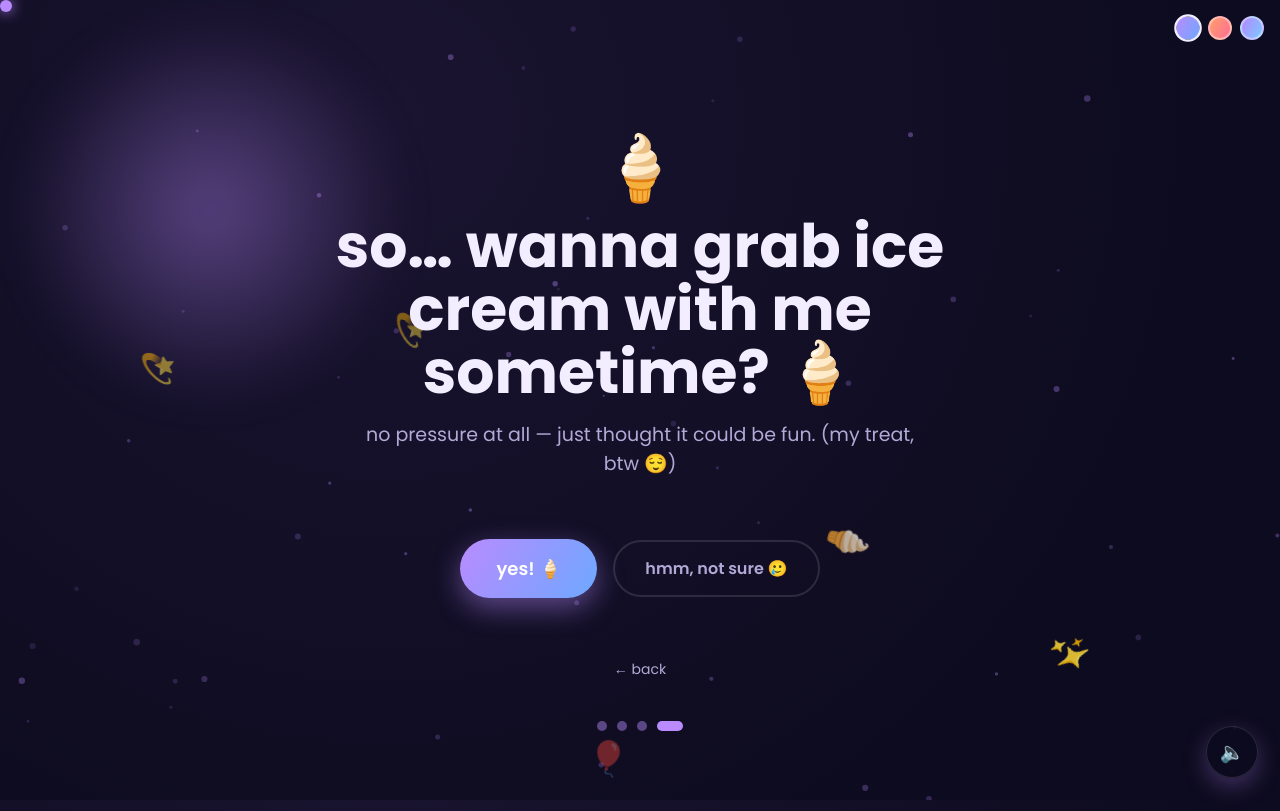
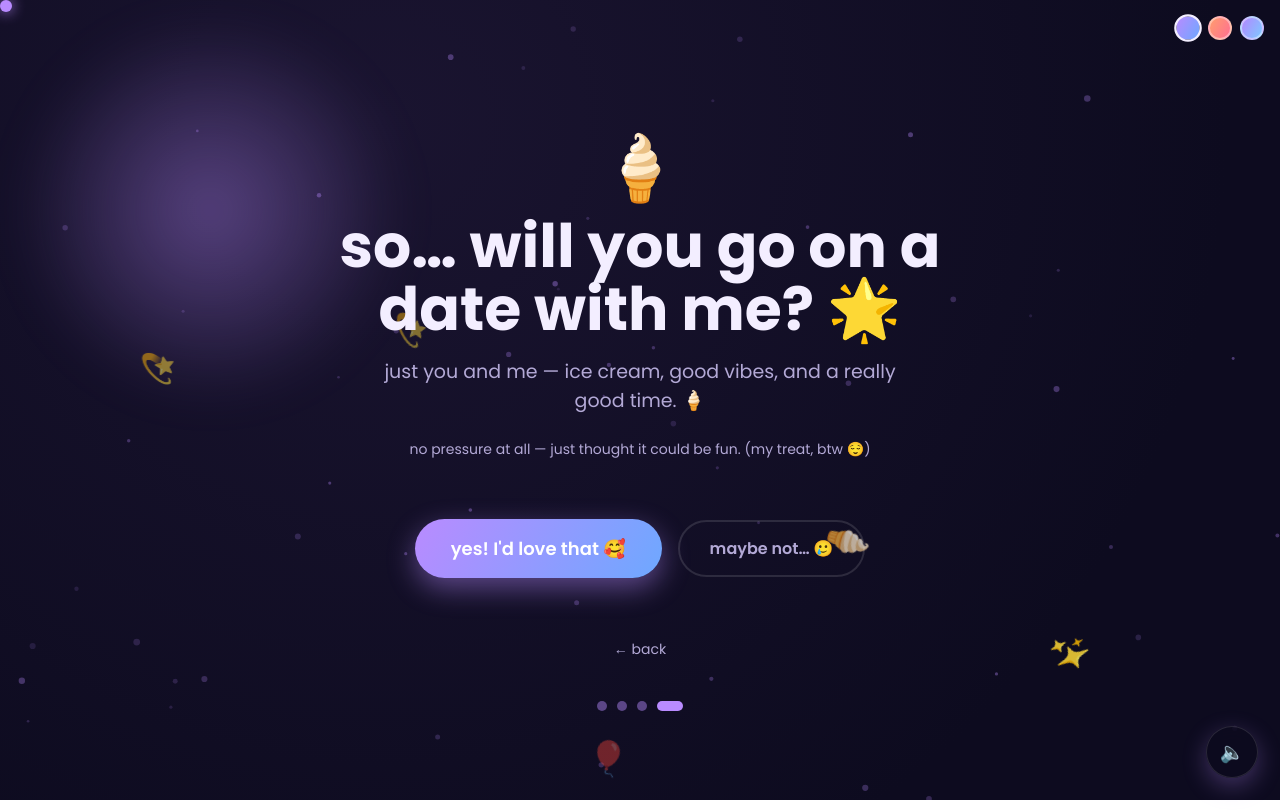
Before and after one commit to ktg17/for-you, a React (Vite) app: page /ask in a window 1280 px wide. Built offline with nearby package versions, Linux system fonts and the light colour scheme.

Commit message:
update src/pages/Ask.jsx

```diff
--- a/src/pages/Ask.jsx
+++ b/src/pages/Ask.jsx
@@ -7,16 +7,15 @@ import { config } from '../config.js'
 
 const NUDGES = ['you sure? 🥺', 'pretty please 🍦', 'ice cream though…', 'one chance? 👉👈', 'okay last try 🙈']
 
-// Page 4 · the ask
 export default function Ask() {
-  const [stage, setStage] = useState('asking') // asking | picking | done
+  const [stage, setStage] = useState('asking')
   const [sel, setSel] = useState({ ready: false })
   const [noIdx, setNoIdx] = useState(-1)
   const [noPos, setNoPos] = useState({ x: 0, y: 0 })
   const [sending, setSending] = useState(false)
 
   const dodge = () => {
-    setNoIdx((i) => Math.min(i + 1, NUDGES.length - 1))
+    setNoIdx(i => Math.min(i + 1, NUDGES.length - 1))
     setNoPos({ x: (Math.random() - 0.5) * 240, y: (Math.random() - 0.5) * 120 })
   }
 
@@ -30,9 +29,7 @@ export default function Ask() {
       time: sel.time12,
       submittedAt: new Date().toISOString(),
     }
-    // keep a local copy so nothing is lost
     localStorage.setItem('icecream-rsvp', JSON.stringify(payload))
-    // email the answer to me via Web3Forms
     try {
       await fetch('https://api.web3forms.com/submit', {
         method: 'POST',
@@ -47,7 +44,7 @@ export default function Ask() {
           'Submitted at': payload.submittedAt,
         }),
       })
-    } catch { /* if the email service is unreachable, the localStorage copy remains */ }
+    } catch {}
     burstHearts()
     setStage('done')
     setSending(false)
@@ -60,14 +57,21 @@ export default function Ask() {
       {stage === 'asking' && (
         <>
           <div style={{ fontSize: 64, animation: 'bob 4s ease-in-out infinite' }}>🍦</div>
-          <h1 className="h1" style={{ maxWidth: 620 }}>{config.askQuestion}</h1>
-          <p className="lead" style={{ margin: '6px auto 30px' }}>{config.askNote}</p>
+          <h1 className="h1" style={{ maxWidth: 620 }}>
+            so… will you go on a date with me? 🌟
+          </h1>
+          <p className="lead" style={{ margin: '6px auto 10px' }}>
+            just you and me — ice cream, good vibes, and a really good time. 🍦
+          </p>
+          <p style={{ color: 'var(--muted)', fontSize: 14, marginBottom: 28 }}>
+            {config.askNote}
+          </p>
 
           <div style={{ display: 'flex', gap: 16, alignItems: 'center', justifyContent: 'center',
             flexWrap: 'wrap', minHeight: 120 }}>
             <button className="btn" style={{ fontSize: 18, padding: '16px 36px' }}
               onClick={() => { burstHearts(); setStage('picking') }}>
-              {config.askYes}
+              yes! I'd love that 🥰
             </button>
             <button className="btn"
               onMouseEnter={dodge} onClick={dodge}
@@ -76,7 +80,7 @@ export default function Ask() {
                 boxShadow: 'none', transform: `translate(${noPos.x}px, ${noPos.y}px)`,
                 transition: 'transform .2s ease',
               }}>
-              {noIdx < 0 ? config.askNo : NUDGES[noIdx]}
+              {noIdx < 0 ? 'maybe not… 🥲' : NUDGES[noIdx]}
             </button>
           </div>
         </>
@@ -86,7 +90,9 @@ export default function Ask() {
         <>
           <div style={{ fontSize: 56 }}>🎉</div>
           <h1 className="h1">yay! pick a day & time 🍦</h1>
-          <p className="lead" style={{ margin: '4px auto 26px' }}>whatever works best for you.</p>
+          <p className="lead" style={{ margin: '4px auto 26px' }}>
+            whatever day works best for you 💖
+          </p>
 
           <div className="card" style={{ width: 'min(92vw, 480px)' }}>
             <DateTimePicker onChange={setSel} />
@@ -98,7 +104,7 @@ export default function Ask() {
             </button>
             {!sel.ready && (
               <p style={{ color: 'var(--muted)', fontSize: 13, marginTop: 12, marginBottom: 0 }}>
-                pick a day to continue 📅
+                pick a saturday or sunday to continue 📅
               </p>
             )}
           </div>
@@ -113,7 +119,7 @@ export default function Ask() {
             <div>📅 {sel.prettyDate}</div>
             <div style={{ marginTop: 6 }}>⏰ {sel.time12}</div>
           </div>
-          <p className="lead" style={{ marginTop: 22 }}>can’t wait 🙂 — {config.yourName}</p>
+          <p className="lead" style={{ marginTop: 22 }}>can't wait 🙂 — {config.yourName}</p>
         </>
       )}
 
```
